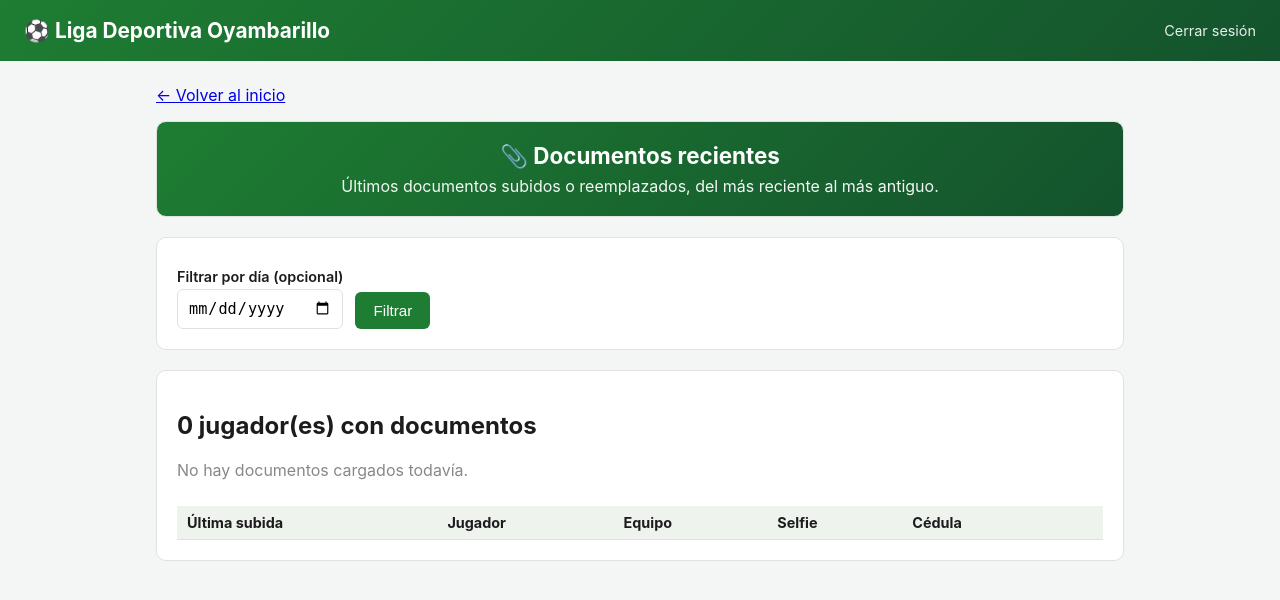
After one commit to FERNANDO85540/LIGA-DEPORTIVA-OYAMBARILLO, a Flask app: page /documentos in a window 1280 px wide. The commit adds this page. Shown: the top 600 px of the page. Run offline with Flask 3, Linux system fonts and the light colour scheme; the visitor is signed in with stand-in values (Sample User, id 1); tables that the repository leaves empty hold one stand-in row (values such as "Sample post"); lists and menus that the app fills with data are empty; some libraries are stand-ins or nearby versions.

Commit message:
Add a "documentos recientes" view sorted by upload date
Tracks when a player's selfie/cédula photo was actually uploaded or
replaced (documentos_fecha, separate from fecha_registro since docs
can be added later), and adds an admin-only page listing players
with documents, most recently uploaded first, with a thumbnail
preview and an optional filter by day.

Co-Authored-By: Claude Sonnet 5 <noreply@anthropic.com>
Claude-Session: https://claude.ai/code/session_01CP4ka2i6V9FGLanf3Enkwb

```diff
--- a/app.py
+++ b/app.py
@@ -204,6 +204,8 @@ def init_db():
         db.execute("ALTER TABLE jugadores ADD COLUMN carnet_valor REAL")
     if "carnet_fecha" not in jcols:
         db.execute("ALTER TABLE jugadores ADD COLUMN carnet_fecha TEXT")
+    if "documentos_fecha" not in jcols:
+        db.execute("ALTER TABLE jugadores ADD COLUMN documentos_fecha TEXT")
 
     db.execute(f"""
         CREATE TABLE IF NOT EXISTS equipos (
@@ -717,6 +719,29 @@ def jugadores_liga():
     )
 
 
+@app.route("/documentos")
+@admin_required
+def documentos_recientes():
+    """Jugadores con al menos un documento (foto o cédula) cargado, ordenados
+    por la fecha en que se subió/reemplazó el documento más reciente primero.
+    Permite filtrar por un día puntual con ?fecha=YYYY-MM-DD."""
+    db = get_db()
+    fecha_filtro = request.args.get("fecha", "").strip()
+
+    query = """
+        SELECT * FROM jugadores
+        WHERE categoria = ? AND documentos_fecha IS NOT NULL
+    """
+    params = [CATEGORIA_ACTIVA]
+    if fecha_filtro:
+        query += " AND documentos_fecha LIKE ?"
+        params.append(f"{fecha_filtro}%")
+    query += " ORDER BY documentos_fecha DESC"
+
+    jugadores = db.execute(query, tuple(params)).fetchall()
+    return render_template("documentos_recientes.html", jugadores=jugadores, fecha_filtro=fecha_filtro)
+
+
 @app.route("/exportar_general")
 @admin_required
 def exportar_general():
@@ -805,16 +830,19 @@ def _insertar_jugador(db, equipo_nombre, cedula, nombres, apellidos, fecha_nacim
     if subcategoria == "Juvenil" and _contar_juveniles(db, equipo_nombre) >= CUPO_MAXIMO_JUVENIL:
         return None, f"El equipo {equipo_nombre} ya alcanzó el cupo máximo de {CUPO_MAXIMO_JUVENIL} jugadores Juvenil."
 
+    ahora = datetime.now().strftime("%Y-%m-%d %H:%M")
+    documentos_fecha = ahora if (foto or cedula_frontal or cedula_reverso) else None
+
     returning = " RETURNING id" if USANDO_POSTGRES else ""
     try:
         cur = db.execute(
             f"""INSERT INTO jugadores
                (cedula, nombres, apellidos, fecha_nacimiento, equipo, categoria, subcategoria, numero_camiseta,
-                foto, cedula_frontal, cedula_reverso, foto_token, fecha_registro)
-               VALUES (?, ?, ?, ?, ?, ?, ?, ?, ?, ?, ?, ?, ?){returning}""",
+                foto, cedula_frontal, cedula_reverso, foto_token, fecha_registro, documentos_fecha)
+               VALUES (?, ?, ?, ?, ?, ?, ?, ?, ?, ?, ?, ?, ?, ?){returning}""",
             (cedula, nombres, apellidos, fecha_nacimiento, equipo_nombre, CATEGORIA_ACTIVA,
              subcategoria, numero_camiseta, foto, cedula_frontal, cedula_reverso,
-             uuid.uuid4().hex, datetime.now().strftime("%Y-%m-%d %H:%M")),
+             uuid.uuid4().hex, ahora, documentos_fecha),
         )
         db.commit()
         if USANDO_POSTGRES:
@@ -970,15 +998,23 @@ def actualizar_jugador(jugador_id):
         flash(f"No se puede cambiar la fecha: el equipo ya alcanzó el cupo máximo de {CUPO_MAXIMO_JUVENIL} jugadores Juvenil.")
         return redirect(url_for("ficha_jugador", jugador_id=jugador_id))
 
-    foto_nombre = _guardar_imagen_subida(request.files.get("foto")) or jugador["foto"]
-    cedula_frontal = _guardar_imagen_subida(request.files.get("cedula_frontal")) or jugador["cedula_frontal"]
-    cedula_reverso = _guardar_imagen_subida(request.files.get("cedula_reverso")) or jugador["cedula_reverso"]
+    nuevo_foto = _guardar_imagen_subida(request.files.get("foto"))
+    nuevo_cedula_frontal = _guardar_imagen_subida(request.files.get("cedula_frontal"))
+    nuevo_cedula_reverso = _guardar_imagen_subida(request.files.get("cedula_reverso"))
+    foto_nombre = nuevo_foto or jugador["foto"]
+    cedula_frontal = nuevo_cedula_frontal or jugador["cedula_frontal"]
+    cedula_reverso = nuevo_cedula_reverso or jugador["cedula_reverso"]
+    documentos_fecha = (
+        datetime.now().strftime("%Y-%m-%d %H:%M")
+        if (nuevo_foto or nuevo_cedula_frontal or nuevo_cedula_reverso)
+        else jugador["documentos_fecha"]
+    )
 
     db.execute(
         """UPDATE jugadores SET nombres = ?, apellidos = ?, fecha_nacimiento = ?, subcategoria = ?,
-           numero_camiseta = ?, foto = ?, cedula_frontal = ?, cedula_reverso = ? WHERE id = ?""",
+           numero_camiseta = ?, foto = ?, cedula_frontal = ?, cedula_reverso = ?, documentos_fecha = ? WHERE id = ?""",
         (nombres, apellidos, fecha_nacimiento, subcategoria, numero_camiseta, foto_nombre,
-         cedula_frontal, cedula_reverso, jugador_id),
+         cedula_frontal, cedula_reverso, documentos_fecha, jugador_id),
     )
     db.commit()
     flash("Ficha del jugador actualizada.", "ok")
--- /dev/null
+++ b/templates/documentos_recientes.html
@@ -0,0 +1,64 @@
+{% extends "base.html" %}
+{% block content %}
+
+<p><a href="{{ url_for('inscripcion') }}">&larr; Volver al inicio</a></p>
+
+<div class="card" style="text-align:center; background: linear-gradient(135deg, #1e7d32, #14532d); color: white;">
+  <h1 style="margin:0; font-size:1.4rem;">📎 Documentos recientes</h1>
+  <p style="margin:6px 0 0; opacity:0.95;">Últimos documentos subidos o reemplazados, del más reciente al más antiguo.</p>
+</div>
+
+<div class="card">
+  <form method="get" action="{{ url_for('documentos_recientes') }}" style="display:flex; gap:12px; flex-wrap:wrap; align-items:flex-end;">
+    <div>
+      <label>Filtrar por día (opcional)</label>
+      <input type="date" name="fecha" value="{{ fecha_filtro }}">
+    </div>
+    <button type="submit">Filtrar</button>
+    {% if fecha_filtro %}
+      <a href="{{ url_for('documentos_recientes') }}"><button type="button">Quitar filtro</button></a>
+    {% endif %}
+  </form>
+</div>
+
+<div class="card">
+  <h2>{{ jugadores|length }} jugador(es) con documentos</h2>
+  {% if not jugadores %}
+    <p style="color:#888;">No hay documentos {{ 'para esa fecha.' if fecha_filtro else 'cargados todavía.' }}</p>
+  {% endif %}
+  <div style="overflow-x:auto;">
+  <table class="tabla-responsive">
+    <thead>
+      <tr><th>Última subida</th><th>Jugador</th><th>Equipo</th><th>Selfie</th><th>Cédula</th><th></th></tr>
+    </thead>
+    <tbody>
+      {% for j in jugadores %}
+      <tr>
+        <td data-label="Última subida">{{ j.documentos_fecha }}</td>
+        <td data-label="Jugador">{{ j.apellidos }} {{ j.nombres }}</td>
+        <td data-label="Equipo">{{ j.equipo }}</td>
+        <td data-label="Selfie">
+          {% if j.foto %}
+            <img src="{{ url_for('fotos_jugadores', filename=j.foto) }}" style="width:50px; height:50px; object-fit:cover; border-radius:6px; border:1px solid var(--borde);">
+          {% else %}
+            <span style="color:#888; font-size:0.8rem;">-</span>
+          {% endif %}
+        </td>
+        <td data-label="Cédula">
+          {% if j.cedula_frontal %}
+            <img src="{{ url_for('fotos_jugadores', filename=j.cedula_frontal) }}" style="width:50px; height:50px; object-fit:cover; border-radius:6px; border:1px solid var(--borde);">
+          {% else %}
+            <span style="color:#888; font-size:0.8rem;">-</span>
+          {% endif %}
+        </td>
+        <td data-label="" class="table-actions">
+          <a href="{{ url_for('ficha_jugador', jugador_id=j.id) }}"><button type="button" style="padding:4px 10px; font-size:0.8rem;">Ver ficha</button></a>
+        </td>
+      </tr>
+      {% endfor %}
+    </tbody>
+  </table>
+  </div>
+</div>
+
+{% endblock %}
--- a/templates/inscripcion.html
+++ b/templates/inscripcion.html
@@ -14,6 +14,7 @@
     <a href="{{ url_for('comision_modulo') }}"><button type="button">🗓️ Comisión de Calificación (fixture y calificación)</button></a>
     <a href="{{ url_for('sanciones_modulo') }}"><button type="button">🟨🟥 Comisión de Penas y Sanciones</button></a>
     <a href="{{ url_for('tecnica_modulo') }}"><button type="button">⚽ Comisión Técnica (resultados y tabla)</button></a>
+    <a href="{{ url_for('documentos_recientes') }}"><button type="button">📎 Documentos recientes</button></a>
   </p>
   <div class="cupos-grid">
     {% for e in equipos %}
```
